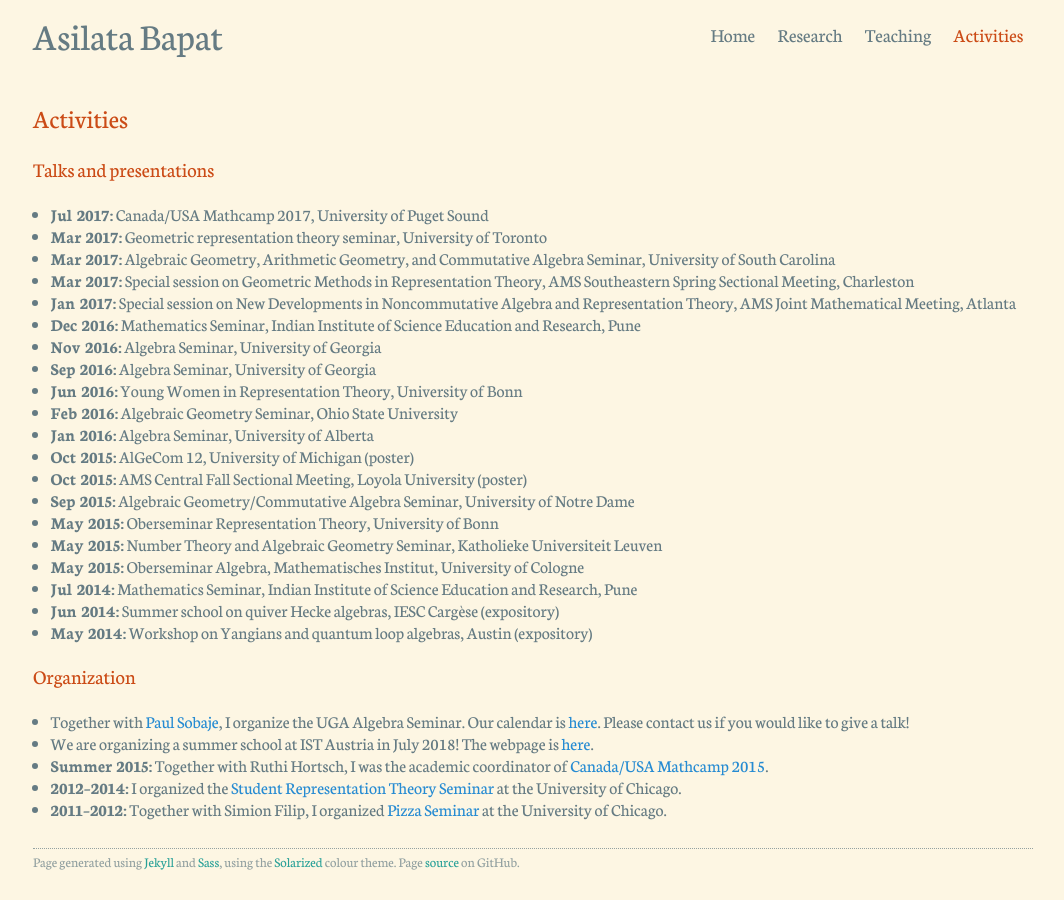
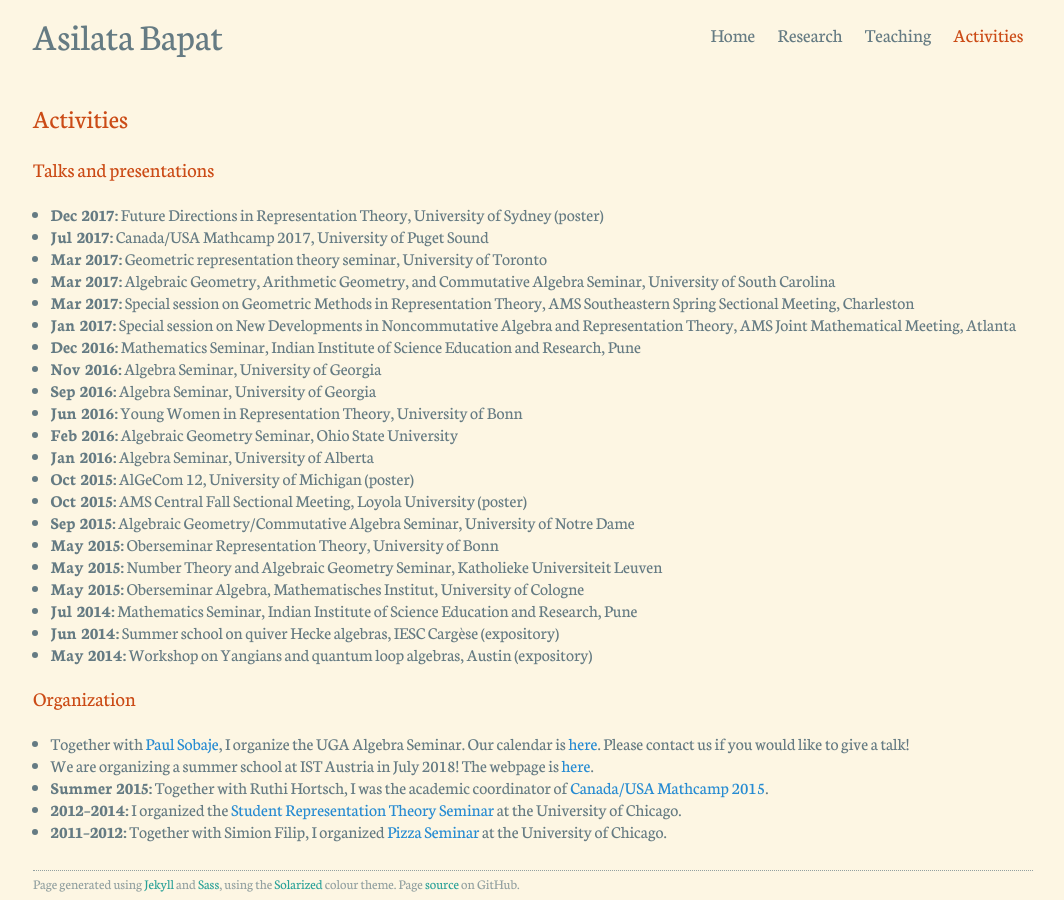
Before and after one commit to dongmouren0/dongmouren.github.io, a Jekyll site: the page built from activities/index.md, in a window 1280 px wide. Shown: the whole page, without its empty margins (107-1171 px from the left). Built offline with Jekyll 4.4.1, drawn with Linux system fonts in a browser that asks for light colours.

Commit message:
Added sydney conference.

```diff
--- a/_data/activities.yml
+++ b/_data/activities.yml
@@ -2,6 +2,12 @@
   location: Atlanta
   date: "2017-01-07"
   category: &presentation presentation
+
+- content: Future Directions in Representation Theory
+  location: University of Sydney
+  date: "2017-12-04"
+  category: *presentation
+  comment: poster
 
 - content: Canada/USA Mathcamp 2017
   location: University of Puget Sound
```
